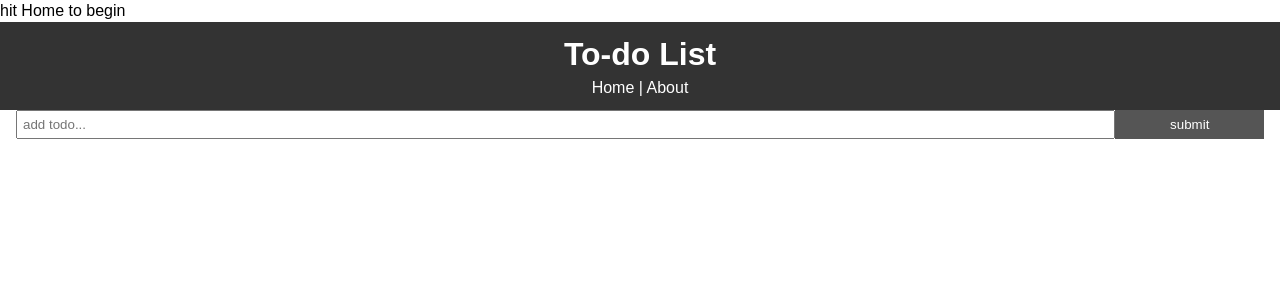
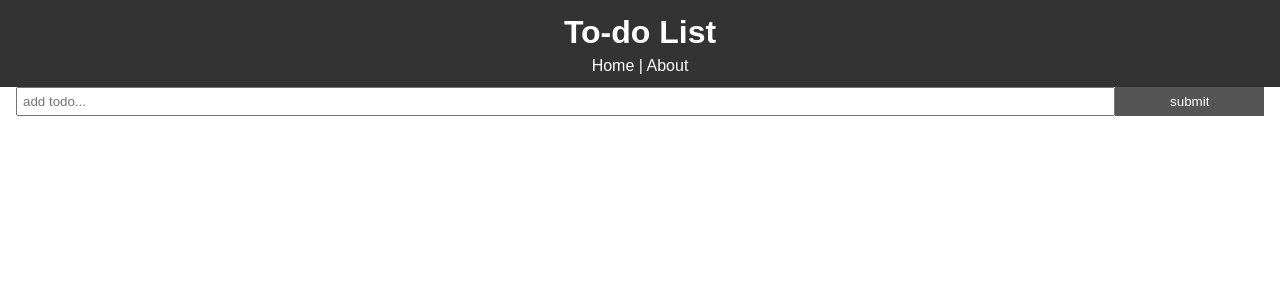
Before and after one commit to johnrgill/ToDoApp, a React (Create React App) app: page / in a window 1280 px wide. Shown: the top 300 px of the page. Built offline with nearby package versions, Linux system fonts and the light colour scheme; no server answers.

Commit message:
Update App.js

```diff
--- a/src/App.js
+++ b/src/App.js
@@ -48,7 +48,6 @@ class App extends Component{
     return (
       <Router>
         <div className="App">
-        <p>hit Home to begin</p>
           <Header />
           <Route path="/" render={props => (
             <React.Fragment>
```
